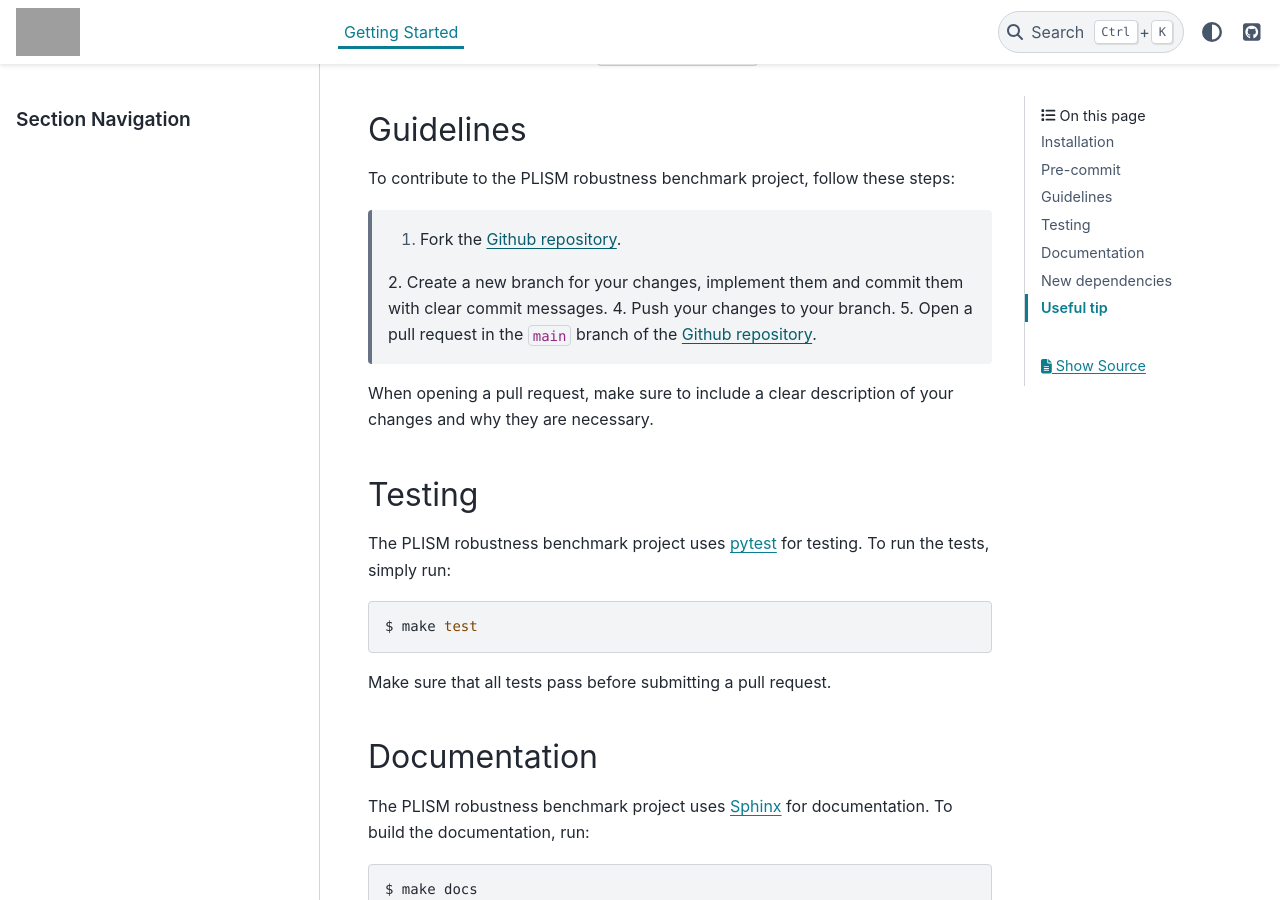
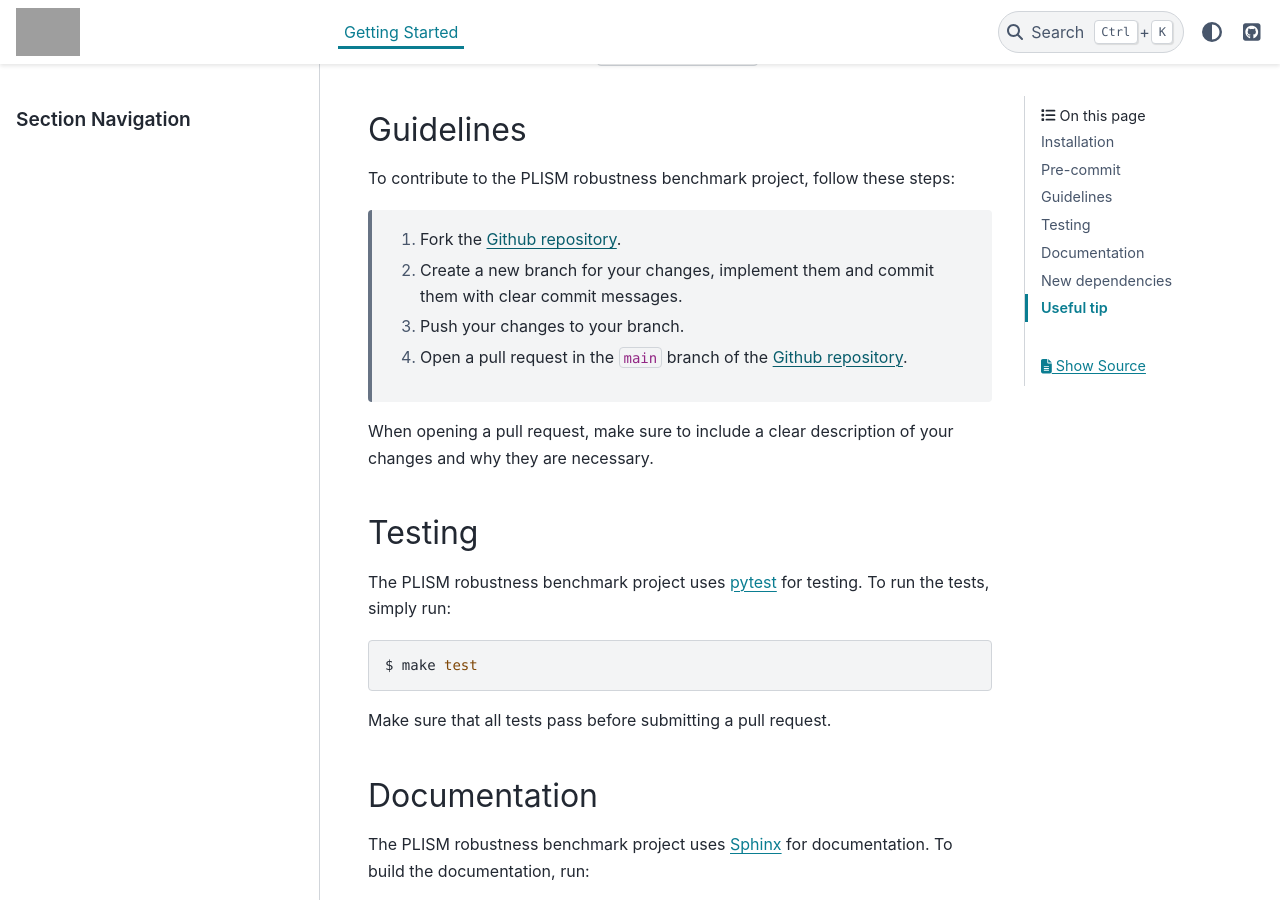
Before and after one commit to owkin/plism-benchmark, a Sphinx documentation site: the page built from docs/contributing.rst, in a window 1280 px wide and 900 px high, scrolled down 1645 px. Built offline with Sphinx 7.4.7 and the PyData theme 0.15.4, drawn with Linux system fonts in a browser that asks for light colours; pages that are not in the unit, such as notebooks, are missing from menus; grey boxes are pictures that could not be loaded.

Commit message:
Number list

```diff
--- a/docs/contributing.rst
+++ b/docs/contributing.rst
@@ -89,8 +89,8 @@ To contribute to the PLISM robustness benchmark project, follow these steps:
 
     1. Fork the `Github repository <https://github.com/owkin/plism-benchmark>`_.
     2. Create a new branch for your changes, implement them and commit them with clear commit messages.
-    4. Push your changes to your branch.
-    5. Open a pull request in the ``main`` branch of the `Github repository <https://github.com/owkin/plism-benchmark>`_.
+    3. Push your changes to your branch.
+    4. Open a pull request in the ``main`` branch of the `Github repository <https://github.com/owkin/plism-benchmark>`_.
 
 When opening a pull request, make sure to include a clear description of your changes
 and why they are necessary.
```
